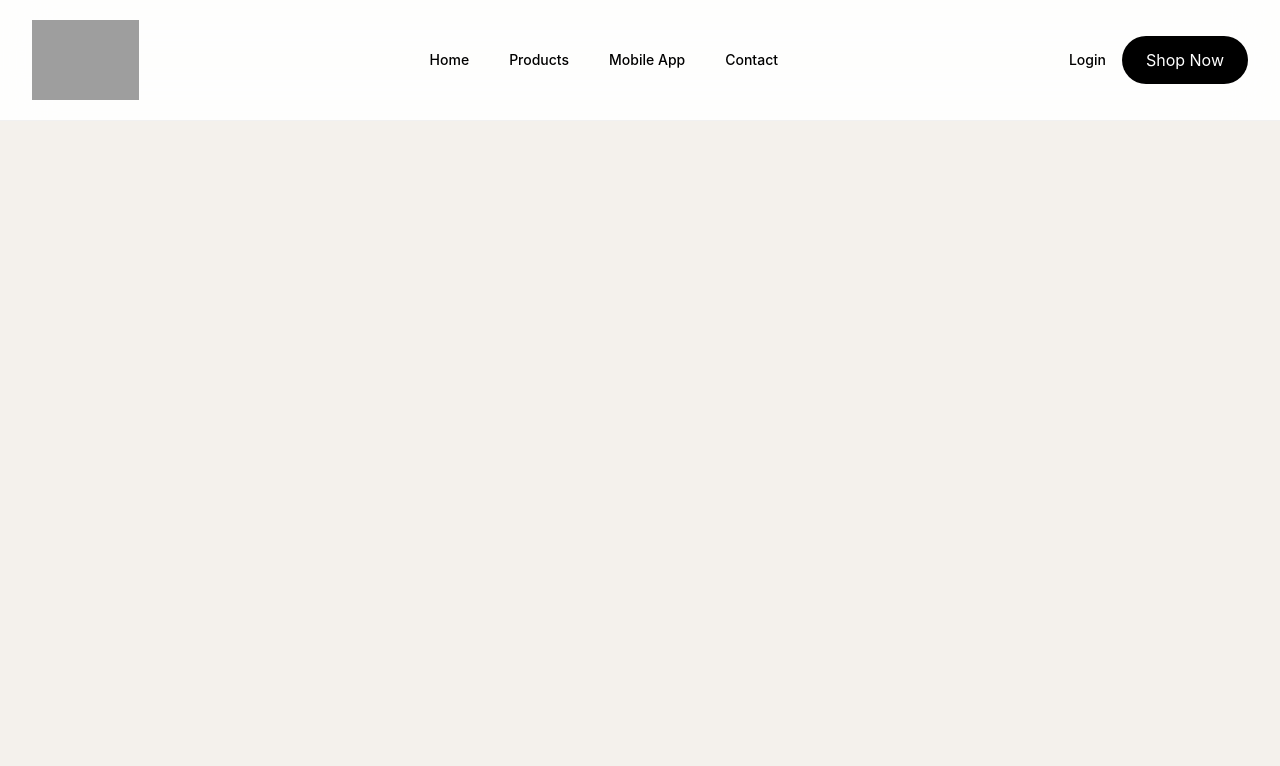
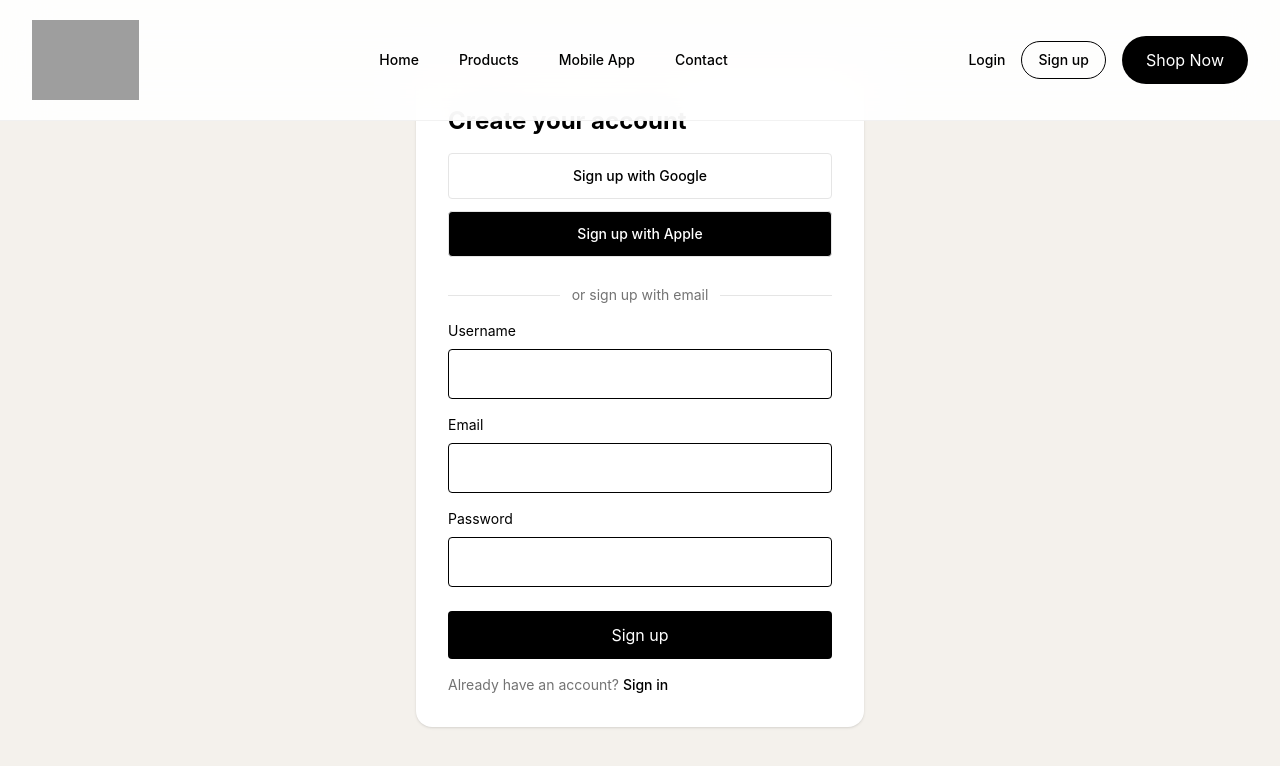
Before and after one commit to abhirampatcha-spec/nihonya, a React (Vite) app: page /signup in a window 1280 px wide. Shown: the top 766 px of the page. Built offline with nearby package versions, Linux system fonts and the light colour scheme; grey boxes are pictures that could not be loaded.

Commit message:
Add signup page, signup link in navbar, and social Google/Apple sign-up options

```diff
--- a/src/components/Navbar.jsx
+++ b/src/components/Navbar.jsx
@@ -79,9 +79,14 @@ export default function Navbar() {
               </div>
             </div>
           ) : (
-            <Link to="/login" className="text-sm font-medium transition hover:text-black/70">
-              Login
-            </Link>
+            <div className="flex items-center gap-4">
+              <Link to="/login" className="text-sm font-medium transition hover:text-black/70">
+                Login
+              </Link>
+              <Link to="/signup" className="text-sm font-medium text-black border border-black px-4 py-2 rounded-full transition hover:bg-black/10">
+                Sign up
+              </Link>
+            </div>
           )}
 
           <Link to="/products" className="bg-black text-white px-6 py-3 rounded-full">
--- a/src/main.jsx
+++ b/src/main.jsx
@@ -17,6 +17,7 @@ import { CartProvider } from "./src/context/CartContext";
 import { FavoritesProvider } from "./src/context/FavoritesContext";
 import { AuthProvider } from "./src/context/AuthContext";
 import Login from "./src/pages/login";
+import Signup from "./src/pages/signup";
 import Account from "./src/pages/account";
 import Orders from "./src/pages/orders";
 import Addresses from "./src/pages/addresses";
@@ -34,6 +35,7 @@ ReactDOM.createRoot(document.getElementById("root")).render(
               <Route path="/" element={<App />} />
               <Route path="/products" element={<Products />} />
               <Route path="/login" element={<Login />} />
+              <Route path="/signup" element={<Signup />} />
               <Route path="/account" element={<Account />} />
               <Route path="/orders" element={<Orders />} />
               <Route path="/addresses" element={<Addresses />} />
--- a/src/src/context/AuthContext.jsx
+++ b/src/src/context/AuthContext.jsx
@@ -18,7 +18,11 @@ export const AuthProvider = ({ children }) => {
 
   const login = (username) => {
     // simple client-side mock login
-    setUser({ username });
+    setUser({ username, provider: "local" });
+  };
+
+  const signup = (username, extras = {}) => {
+    setUser({ username, provider: extras.provider || "local", email: extras.email || "" });
   };
 
   const logout = () => setUser(null);
--- a/src/src/pages/login.jsx
+++ b/src/src/pages/login.jsx
@@ -1,5 +1,5 @@
 import { useState } from "react";
-import { useNavigate } from "react-router-dom";
+import { Link, useNavigate } from "react-router-dom";
 import { useAuth } from "../context/AuthContext";
 
 export default function Login() {
@@ -26,9 +26,14 @@ export default function Login() {
         <label className="block mb-2 text-sm">Password</label>
         <input type="password" value={password} onChange={(e) => setPassword(e.target.value)} className="w-full mb-6 px-4 py-3 border rounded" />
 
-        <div className="flex justify-between items-center">
+        <div className="flex justify-between items-center mb-6">
           <button className="bg-black text-white px-6 py-3 rounded">Sign in</button>
           <a className="text-sm text-neutral-500" href="#">Forgot?</a>
+        </div>
+
+        <p className="text-sm text-neutral-500 mb-4">New here? <Link to="/signup" className="text-black font-medium">Create an account</Link></p>
+        <div className="border-t border-neutral-200 pt-4 text-sm text-neutral-500">
+          Or sign up directly if you don’t have an account yet.
         </div>
       </form>
     </div>
--- /dev/null
+++ b/src/src/pages/signup.jsx
@@ -0,0 +1,72 @@
+import { useState } from "react";
+import { useNavigate } from "react-router-dom";
+import { useAuth } from "../context/AuthContext";
+
+export default function Signup() {
+  const [username, setUsername] = useState("");
+  const [password, setPassword] = useState("");
+  const [email, setEmail] = useState("");
+  const { signup } = useAuth();
+  const navigate = useNavigate();
+
+  const isAppleDevice = typeof navigator !== "undefined" && /Mac|iPhone|iPad|iPod|Apple/i.test(navigator.userAgent + navigator.platform);
+
+  const submit = (e) => {
+    e.preventDefault();
+    if (!username || !email) return alert("Enter a username and email to sign up.");
+    signup(username, { email, provider: "local" });
+    navigate("/account");
+  };
+
+  const oauthSignup = (provider) => {
+    signup(`${provider} User`, { provider, email: `${provider.toLowerCase()}@example.com` });
+    navigate("/account");
+  };
+
+  return (
+    <div className="min-h-screen flex items-center justify-center bg-[#F4F1EC] p-6">
+      <div className="w-full max-w-md bg-white p-8 rounded-2xl shadow">
+        <h2 className="text-2xl font-bold mb-4">Create your account</h2>
+
+        <button type="button" onClick={() => oauthSignup("Google")} className="w-full mb-3 inline-flex items-center justify-center gap-2 rounded border border-neutral-200 bg-white px-4 py-3 text-sm font-medium transition hover:bg-neutral-50">
+          <span>Sign up with Google</span>
+        </button>
+
+        {isAppleDevice && (
+          <button type="button" onClick={() => oauthSignup("Apple")} className="w-full mb-3 inline-flex items-center justify-center gap-2 rounded border border-neutral-200 bg-black px-4 py-3 text-sm font-medium text-white transition hover:bg-neutral-900">
+            <span>Sign up with Apple</span>
+          </button>
+        )}
+
+        {!isAppleDevice && (
+          <div className="mb-3 rounded border border-yellow-200 bg-yellow-50 p-3 text-sm text-yellow-800">
+            Apple sign-up is shown only on Apple devices.
+          </div>
+        )}
+
+        <div className="my-4 flex items-center gap-3 text-sm text-neutral-500">
+          <span className="h-px flex-1 bg-neutral-200" />
+          <span>or sign up with email</span>
+          <span className="h-px flex-1 bg-neutral-200" />
+        </div>
+
+        <form onSubmit={submit}>
+          <label className="block mb-2 text-sm">Username</label>
+          <input value={username} onChange={(e) => setUsername(e.target.value)} className="w-full mb-4 px-4 py-3 border rounded" />
+
+          <label className="block mb-2 text-sm">Email</label>
+          <input type="email" value={email} onChange={(e) => setEmail(e.target.value)} className="w-full mb-4 px-4 py-3 border rounded" />
+
+          <label className="block mb-2 text-sm">Password</label>
+          <input type="password" value={password} onChange={(e) => setPassword(e.target.value)} className="w-full mb-6 px-4 py-3 border rounded" />
+
+          <button className="w-full bg-black text-white px-6 py-3 rounded">Sign up</button>
+        </form>
+
+        <p className="mt-4 text-sm text-neutral-500">
+          Already have an account? <a href="/login" className="font-medium text-black">Sign in</a>
+        </p>
+      </div>
+    </div>
+  );
+}
```
